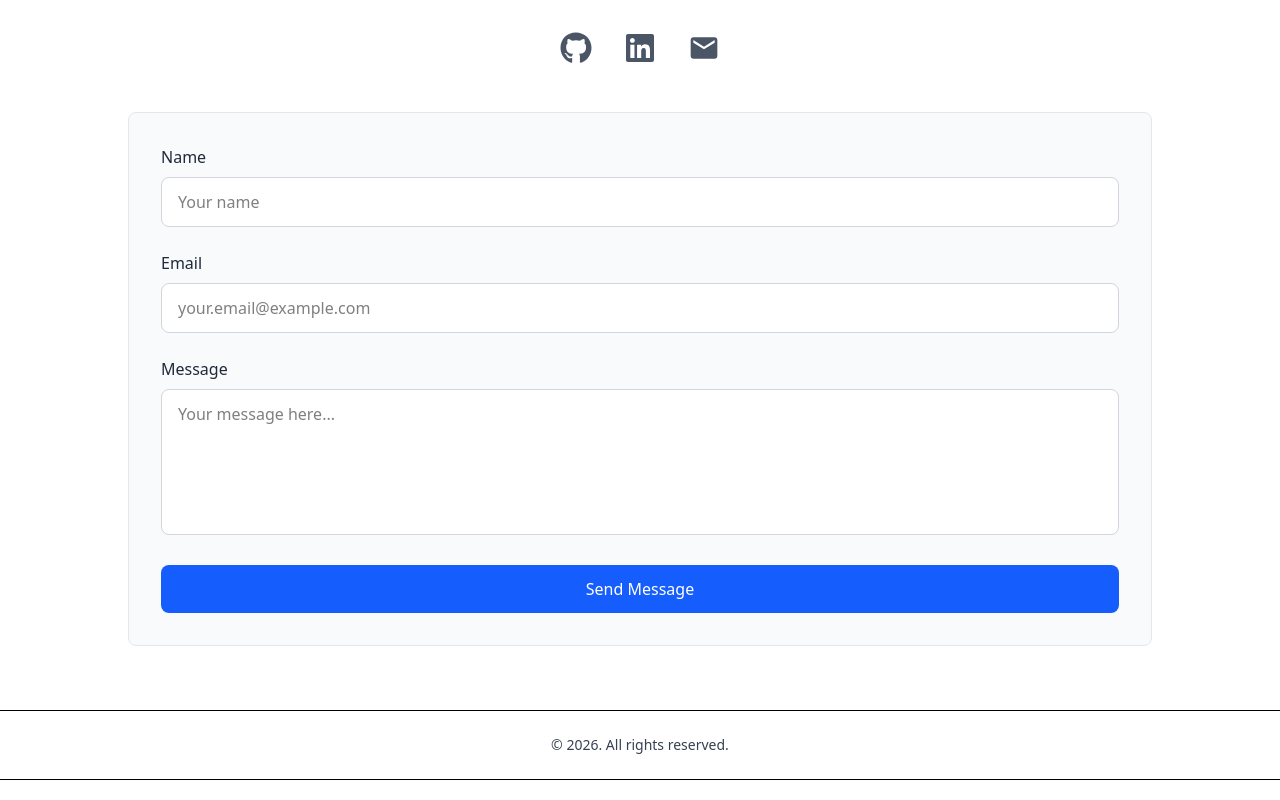
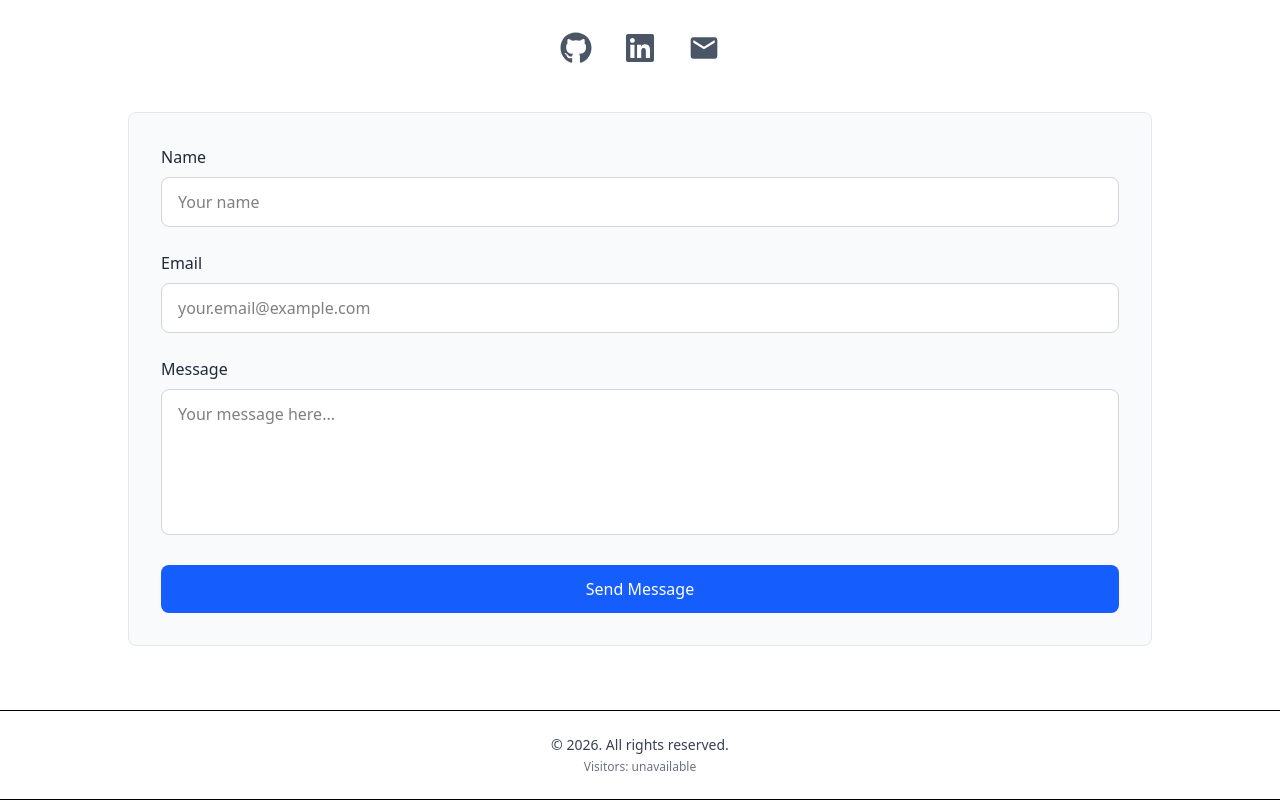
Before and after one commit to Pratham286/Portfolio, a React (Vite) app: page / in a window 1280 px wide. Shown: the part 5109-5909 px from the top of the page. Built offline with nearby package versions, Linux system fonts and the light colour scheme; no server answers.

Commit message:
added count

```diff
--- /dev/null
+++ b/component/Counter.jsx
@@ -0,0 +1,36 @@
+// src/hooks/useVisitorCount.js
+import { useEffect, useState } from "react";
+
+const NAMESPACE = "your-site-name";
+const KEY = "visits";
+
+export function counter() {
+  const [count, setCount] = useState(null);
+  const [loading, setLoading] = useState(true);
+  const [error, setError] = useState(null);
+
+  useEffect(() => {
+    const trackVisit = async () => {
+      try {
+        const res = await fetch(`https://api.countapi.xyz/hit/${NAMESPACE}/${KEY}`);
+
+        if (!res.ok) {
+          throw new Error(`HTTP error! status: ${res.status}`);
+        }
+
+        const data = await res.json();
+        setCount(data.value);
+
+      } catch (err) {
+        setError(err.message);
+        console.error("Failed to fetch visitor count:", err);
+      } finally {
+        setLoading(false); // always runs, success or fail
+      }
+    };
+
+    trackVisit();
+  }, []);
+
+  return { count, loading, error };
+}
--- a/component/Footer.jsx
+++ b/component/Footer.jsx
@@ -1,7 +1,37 @@
-import React from 'react';
+import React, { useEffect, useState } from 'react';
+import axios from 'axios';
+
+const NAMESPACE = "my-portfolio-pc286";
+const KEY = "number-of-vis";
 
 const Footer = () => {
   const currentYear = new Date().getFullYear();
+  const [count, setCount] = useState(null);
+  const [loading, setLoading] = useState(true);
+  const [error, setError] = useState(null);
+
+  useEffect(() => {
+    const trackVisit = async () => {
+      try {
+        const res = await axios.get(`https://api.countapi.xyz/hit/${NAMESPACE}/${KEY}`);
+        setCount(res.data.value);
+
+      } catch (err) {
+        setError(err.message);
+        console.error("Failed to fetch visitor count:", err);
+      } finally {
+        setLoading(false);
+      }
+    };
+
+    trackVisit();
+  }, []);
+
+  const renderCount = () => {
+    if (loading) return "...";
+    if (error) return "unavailable";
+    return count?.toLocaleString();
+  };
 
   return (
     <footer className="bg-white border-y">
@@ -10,6 +40,9 @@ const Footer = () => {
           <p className="text-gray-700 text-sm">
             © {currentYear}. All rights reserved.
           </p>
+          <p className="text-gray-500 text-xs mt-1">
+            Visitors: {renderCount()}
+          </p>
         </div>
       </div>
     </footer>
--- a/component/Introduction.jsx
+++ b/component/Introduction.jsx
@@ -34,7 +34,7 @@ const Introduction = () => {
             {/* Buttons */}
             <div className="flex flex-wrap gap-4">
               <a
-                href="/resume.pdf"
+                href="./Resume.pdf"
                 download="Pratham_Chaurasiya_Resume.pdf"
                 className="inline-block px-6 py-3 bg-blue-600 text-white font-medium rounded-lg hover:bg-blue-700 transition-colors text-center"
               >
--- a/package.json
+++ b/package.json
@@ -11,6 +11,8 @@
   },
   "dependencies": {
     "@tailwindcss/vite": "^4.1.18",
+    "axios": "^1.14.0",
+    "counterapi": "^2.1.2",
     "react": "^19.2.0",
     "react-dom": "^19.2.0",
     "react-icons": "^5.5.0",
```
Also changed, not shown: 2 other files (tests, documents, lock files or other folders).
